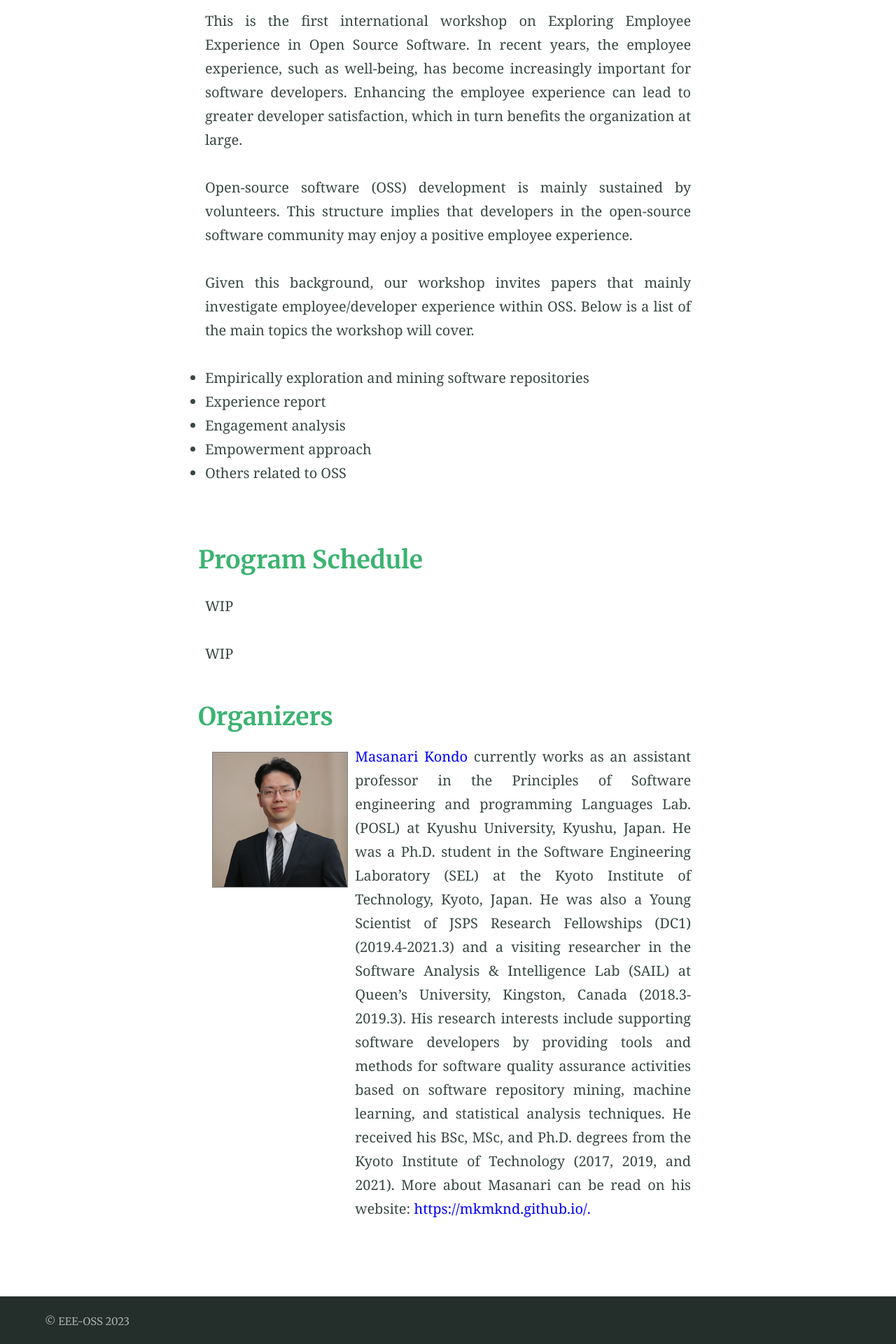
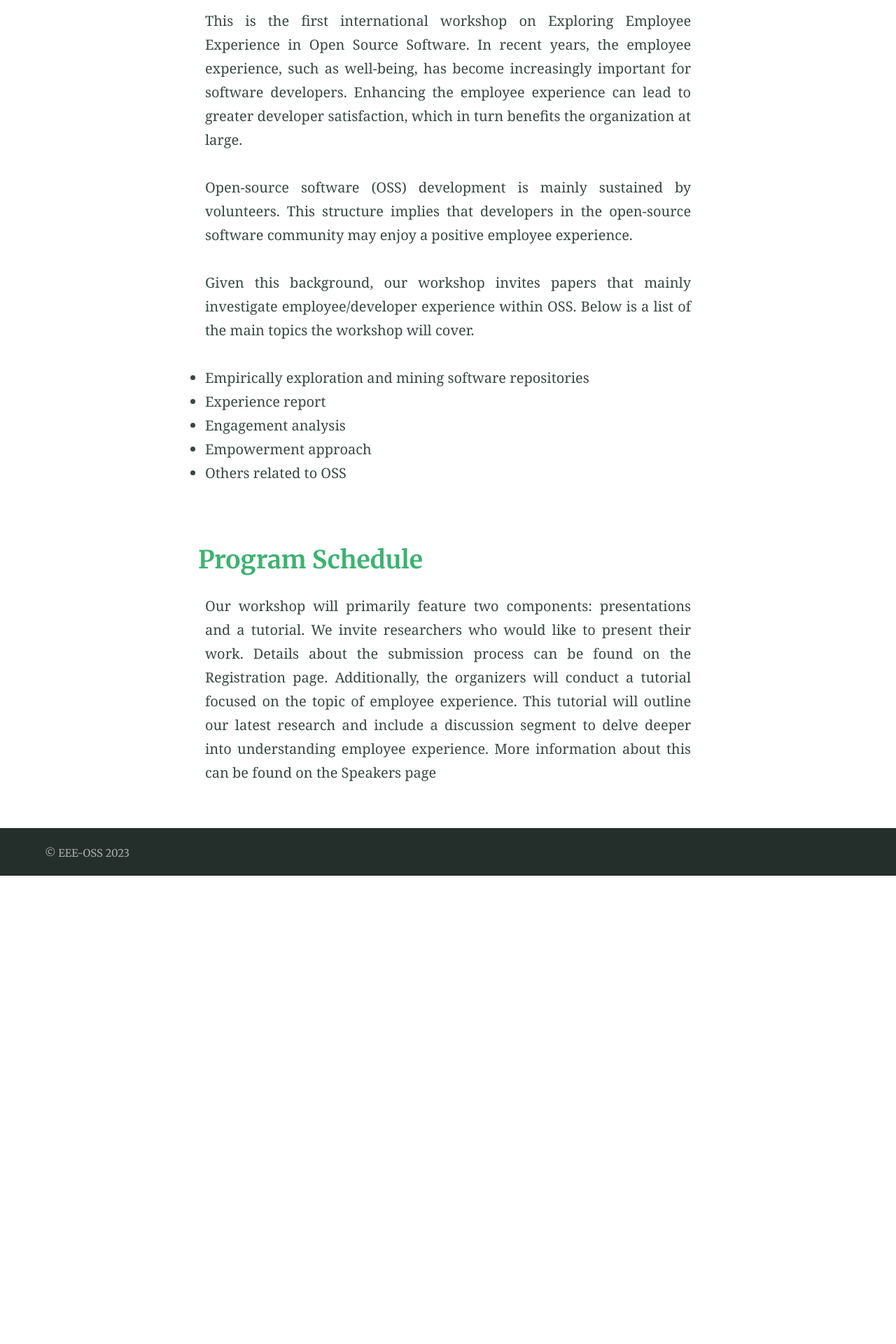
Before and after one commit to EEE-OSS/eee-oss.github.io, a Jekyll site: the page built from index.md, in a window 1280 px wide. Shown: the part 925-2845 px from the top of the page at 70% size. Built offline with Jekyll 4.4.1, drawn with Linux system fonts in a browser that asks for light colours; after the commit the page ends 2176 px from its top, so only the background shows below that.

Commit message:
add program schedule

```diff
--- a/_includes/program_schedule.html
+++ b/_includes/program_schedule.html
@@ -9,11 +9,7 @@
 
 <div class="central">
     <p>
-        WIP
-    </p>
-
-    <p>
-        WIP
+Our workshop will primarily feature two components: presentations and a tutorial. We invite researchers who would like to present their work. Details about the submission process can be found on the Registration page. Additionally, the organizers will conduct a tutorial focused on the topic of employee experience. This tutorial will outline our latest research and include a discussion segment to delve deeper into understanding employee experience. More information about this can be found on the Speakers page
     </p>
 
 </div>
--- a/index.md
+++ b/index.md
@@ -17,7 +17,3 @@ Welcome to the website of EEE-OSS 2023: Exploring Employee Experience in Open So
 ## <font color="MediumSeaGreen">Program Schedule</font>
 
 {% include program_schedule.html  %}
-
-## <font color="MediumSeaGreen">Organizers</font>
-
-{% include organizers.html %}
```
